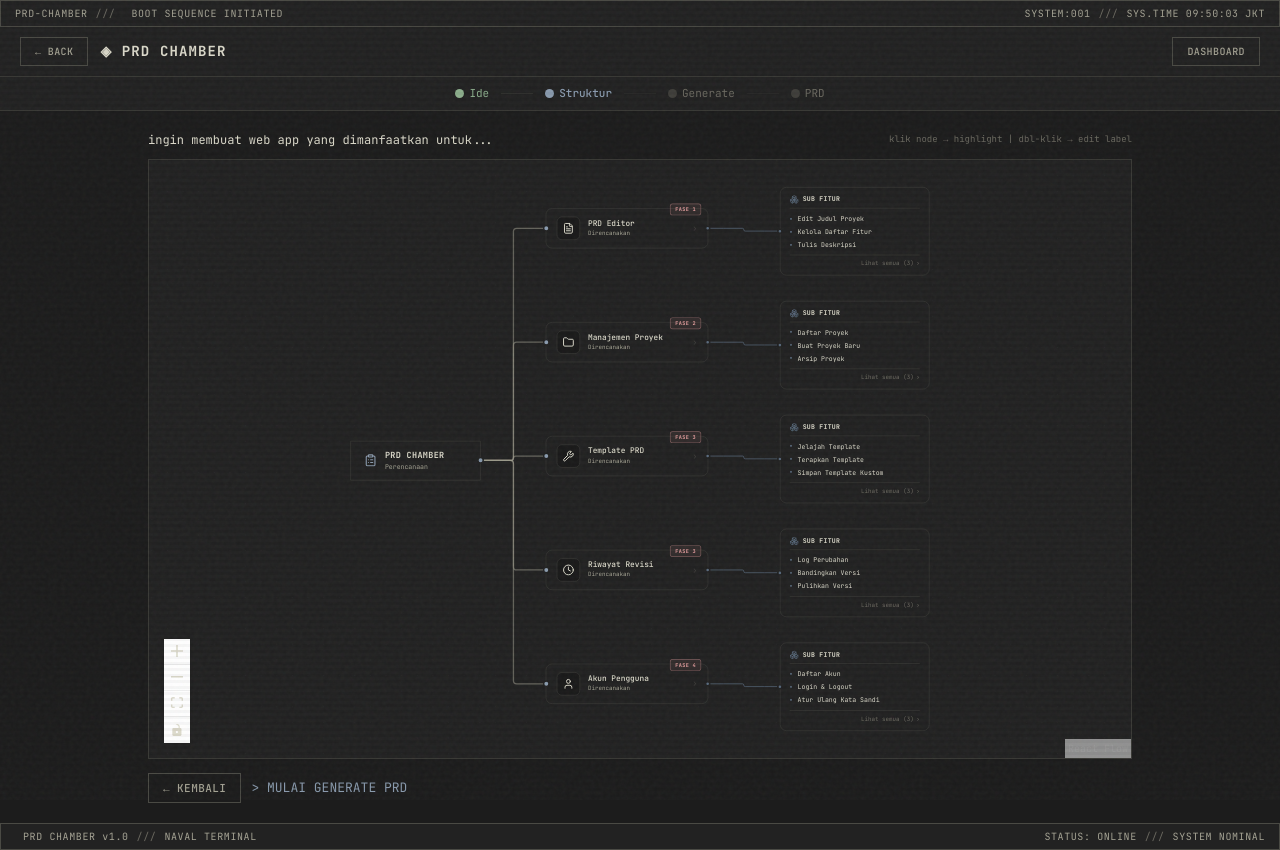
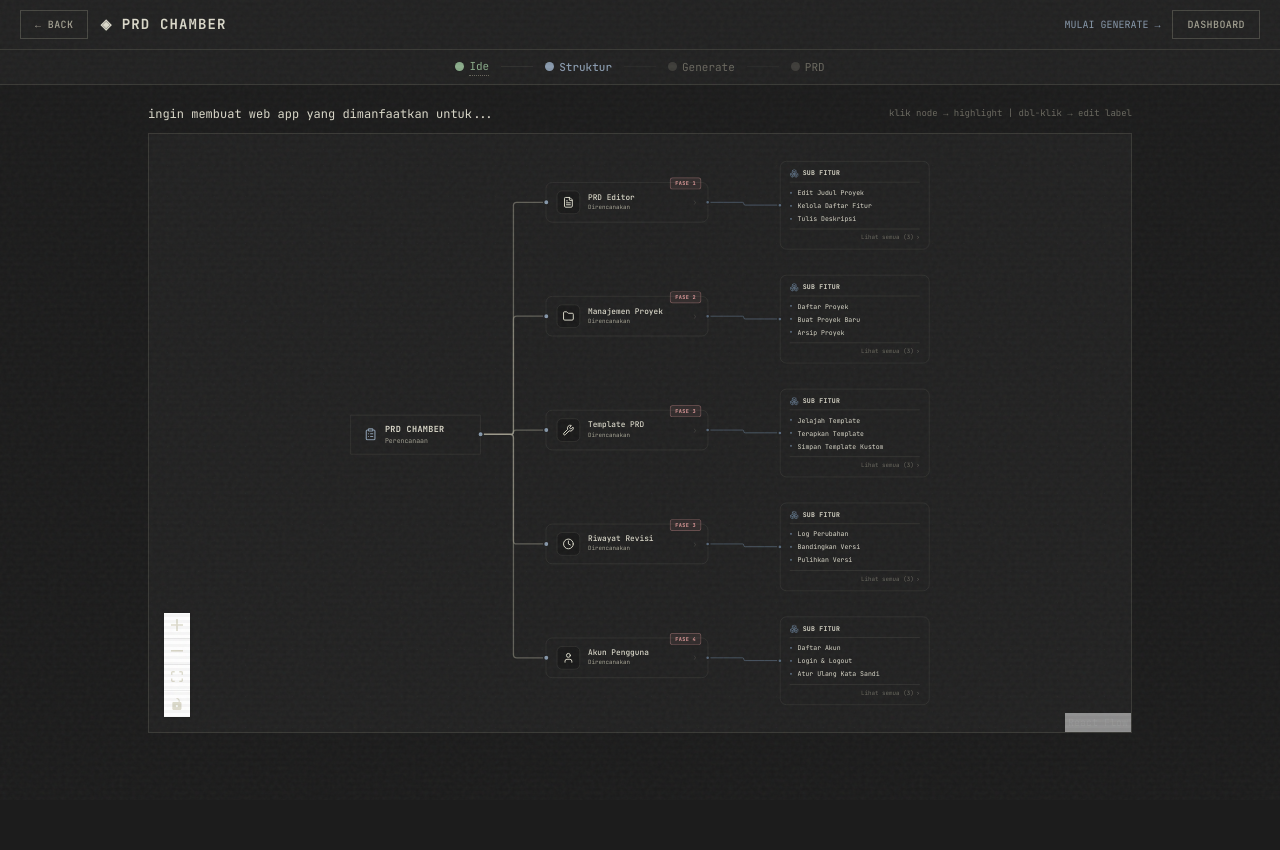
Before and after one commit to zettxh/prd-chamber, a React (Vite) app: page /project/1/structure in a window 1280 px wide. After the commit the page ends 800 px from the top, so only its background shows below. Built offline with nearby package versions, Linux system fonts and the light colour scheme.

Commit message:
refactor: hapus status bar + stepper clickable + LANJUT di navbar (hilanngkan bottom buttons)

```diff
--- a/src/components/Layout.tsx
+++ b/src/components/Layout.tsx
@@ -1,4 +1,3 @@
-import { useEffect } from 'react';
 import type { ReactNode } from 'react';
 import { useLocation, useNavigate } from 'react-router-dom';
 import TopStepper from './TopStepper';
@@ -7,31 +6,21 @@ interface Props {
   children: ReactNode;
   showBack?: boolean;
   showStepper?: boolean;
+  continueLabel?: string;
+  onContinue?: () => void;
 }
 
-function useClock() {
-  const [time] = (() => {
-    const t = new Date().toTimeString().split(' ')[0];
-    return [t] as const;
-  })();
-
-  useEffect(() => {
-    const id = setInterval(() => {
-      const el = document.getElementById('sys-clock');
-      if (el) el.textContent = 'SYS.TIME ' + new Date().toTimeString().split(' ')[0] + ' JKT';
-    }, 1000);
-    return () => clearInterval(id);
-  }, []);
-
-  return time;
-}
-
-export default function Layout({ children, showBack = false, showStepper = true }: Props) {
+export default function Layout({
+  children,
+  showBack = false,
+  showStepper = true,
+  continueLabel,
+  onContinue,
+}: Props) {
   const navigate = useNavigate();
   const location = useLocation();
-  const initTime = useClock();
+  const isDashboard = location.pathname === '/';
 
-  const isDashboard = location.pathname === '/';
   const hideStepper = ['/', '/settings', '/login'].includes(location.pathname)
     || location.pathname.startsWith('/share')
     || location.pathname.includes('/versions')
@@ -41,26 +30,12 @@ export default function Layout({ children, showBack = false, showStepper = true
 
   return (
     <div className="min-h-screen flex flex-col term-screen" style={{ position: 'relative', zIndex: 1 }}>
-      {/* ═══ Top Status Bar ═══ */}
-      <div className="status-bar">
-        <div className="flex items-center gap-2">
-          <span>PRD-CHAMBER</span>
-          <span style={{ color: 'var(--text-muted)' }}>///</span>
-          <span className="checkered" />
-          <span>BOOT SEQUENCE INITIATED</span>
-        </div>
-        <div className="flex items-center gap-2">
-          <span>SYSTEM:001</span>
-          <span style={{ color: 'var(--text-muted)' }}>///</span>
-          <span id="sys-clock" style={{ color: 'var(--text-secondary)' }}>SYS.TIME {initTime} JKT</span>
-        </div>
-      </div>
-
       {/* ═══ Navbar ═══ */}
       <nav
         className="flex items-center justify-between px-5 py-2.5"
         style={{ background: 'var(--bg-panel)', borderBottom: '1px solid var(--border)', position: 'sticky', top: 0, zIndex: 30 }}
       >
+        {/* Left */}
         <div className="flex items-center gap-3">
           {showBack && (
             <button onClick={() => navigate(-1)} className="term-btn" style={{ fontSize: 10 }}>
@@ -83,7 +58,13 @@ export default function Layout({ children, showBack = false, showStepper = true
           </span>
         </div>
 
-        <div className="flex items-center gap-4">
+        {/* Right */}
+        <div className="flex items-center gap-3">
+          {continueLabel && onContinue && (
+            <button onClick={onContinue} className="term-btn-accent" style={{ fontSize: 10 }}>
+              {continueLabel} →
+            </button>
+          )}
           {!isDashboard && (
             <button onClick={() => navigate('/')} className="term-btn" style={{ fontSize: 10 }}>
               DASHBOARD
@@ -97,21 +78,6 @@ export default function Layout({ children, showBack = false, showStepper = true
       <main className="flex-1 p-5 max-w-5xl mx-auto w-full">
         {children}
       </main>
-
-      {/* ═══ Bottom Status Bar ═══ */}
-      <div className="status-bar" style={{ marginTop: 'auto' }}>
-        <div className="flex items-center gap-2">
-          <span className="checkered" />
-          <span>PRD CHAMBER v1.0</span>
-          <span style={{ color: 'var(--text-muted)' }}>///</span>
-          <span>NAVAL TERMINAL</span>
-        </div>
-        <div className="flex items-center gap-2">
-          <span>STATUS: ONLINE</span>
-          <span style={{ color: 'var(--text-muted)' }}>///</span>
-          <span>SYSTEM NOMINAL</span>
-        </div>
-      </div>
     </div>
   );
 }
--- a/src/components/TopStepper.tsx
+++ b/src/components/TopStepper.tsx
@@ -1,6 +1,20 @@
-import { useLocation } from 'react-router-dom';
+import { useLocation, useNavigate, useParams } from 'react-router-dom';
 
 type Step = 'ide' | 'struktur' | 'generate' | 'prd';
+
+interface StepDef {
+  key: Step;
+  label: string;
+  /** Relative path suffix — combined with /project/:id/ */
+  path: string;
+}
+
+const STEPS: StepDef[] = [
+  { key: 'ide', label: 'Ide', path: 'clarify' },
+  { key: 'struktur', label: 'Struktur', path: 'structure' },
+  { key: 'generate', label: 'Generate', path: 'generate' },
+  { key: 'prd', label: 'PRD', path: 'prd' },
+];
 
 function getActiveStep(pathname: string): Step {
   if (pathname.includes('/prd')) return 'prd';
@@ -11,16 +25,17 @@ function getActiveStep(pathname: string): Step {
 
 export default function TopStepper() {
   const location = useLocation();
+  const navigate = useNavigate();
+  const { id: projectId } = useParams<{ id: string }>();
   const active = getActiveStep(location.pathname);
+  const stepIndex = STEPS.findIndex(s => s.key === active);
 
-  const steps: { key: Step; label: string }[] = [
-    { key: 'ide', label: 'Ide' },
-    { key: 'struktur', label: 'Struktur' },
-    { key: 'generate', label: 'Generate' },
-    { key: 'prd', label: 'PRD' },
-  ];
-
-  const stepIndex = steps.findIndex(s => s.key === active);
+  const handleClick = (index: number) => {
+    // Only allow clicking completed steps (before current)
+    if (index >= stepIndex) return;
+    const target = STEPS[index];
+    navigate(`/project/${projectId}/${target.path}`);
+  };
 
   return (
     <div
@@ -28,26 +43,40 @@ export default function TopStepper() {
       style={{ background: 'var(--bg-panel)', borderBottom: '1px solid var(--border)' }}
     >
       <div style={{ display: 'flex', alignItems: 'center', gap: 0 }}>
-        {steps.map((step, i) => {
+        {STEPS.map((step, i) => {
           const isCompleted = i < stepIndex;
           const isActive = i === stepIndex;
+          const isClickable = isCompleted;
 
           return (
-            <span key={step.key} style={{ display: 'flex', alignItems: 'center' }}>
+            <span
+              key={step.key}
+              style={{
+                display: 'flex',
+                alignItems: 'center',
+                cursor: isClickable ? 'pointer' : 'default',
+              }}
+              onClick={() => handleClick(i)}
+              title={isClickable ? `Kembali ke ${step.label}` : undefined}
+            >
               {/* Dot */}
               <span style={{
                 width: 9, height: 9, borderRadius: '50%', display: 'inline-block',
                 background: isCompleted ? 'var(--success)' : isActive ? 'var(--accent)' : 'var(--text-muted)',
                 opacity: isActive || isCompleted ? 1 : 0.4,
                 marginRight: 5,
+                transition: 'opacity 150ms',
               }} />
               <span style={{
                 fontSize: 11, fontWeight: isActive ? 500 : 400,
                 color: isCompleted ? 'var(--success)' : isActive ? 'var(--accent)' : 'var(--text-muted)',
+                transition: 'color 150ms',
+                textDecoration: isClickable ? undefined : 'none',
+                borderBottom: isClickable ? '1px dotted var(--text-muted)' : undefined,
               }}>
                 {step.label}
               </span>
-              {i < steps.length - 1 && (
+              {i < STEPS.length - 1 && (
                 <span style={{
                   width: 32, height: 1,
                   background: 'var(--border)',
--- a/src/pages/ClarificationPage.tsx
+++ b/src/pages/ClarificationPage.tsx
@@ -20,7 +20,7 @@ export default function ClarificationPage() {
   };
 
   return (
-    <Layout showBack>
+    <Layout showBack continueLabel="PILIH STRUKTUR" onContinue={handleSubmit}>
       <div style={{ marginBottom: 18 }}>
         <div style={{ display: 'flex', alignItems: 'flex-start', justifyContent: 'space-between', marginBottom: 8 }}>
           <div>
@@ -45,11 +45,6 @@ export default function ClarificationPage() {
           <QuestionCard key={q.id} question={q} index={i} value={answers[q.id] ?? undefined} onChange={handleChange} />
         ))}
       </div>
-
-      <div style={{ display: 'flex', gap: 10, marginTop: 22, paddingBottom: 40 }}>
-        <button onClick={() => navigate(-1)} className="term-btn">← KEMBALI</button>
-        <button onClick={handleSubmit} className="term-btn-accent">{'>'} PILIH STRUKTUR</button>
-      </div>
     </Layout>
   );
 }
--- a/src/pages/GeneratePrdPage.tsx
+++ b/src/pages/GeneratePrdPage.tsx
@@ -49,7 +49,7 @@ export default function GeneratePrdPage() {
   const allDone = items.every(p => p.status === 'done');
 
   return (
-    <Layout showBack>
+    <Layout showBack continueLabel="LIHAT PRD LENGKAP" onContinue={() => navigate('/project/dummy-1/prd')}>
       <div style={{ display: 'flex', alignItems: 'center', justifyContent: 'space-between', marginBottom: 16 }}>
         <span style={{ fontSize: 10, fontWeight: 700, textTransform: 'uppercase', letterSpacing: '0.08em', color: 'var(--text-muted)' }}>
           <span style={{ color: 'var(--accent)' }}>▸ </span>GENERATE PRD — SSE STREAMING
@@ -90,12 +90,6 @@ export default function GeneratePrdPage() {
           {!allDone && <span style={{ color: 'var(--accent)', animation: 'term-blink 1.5s step-end infinite' }}>▌</span>}
         </div>
       </div>
-
-      <div style={{ marginTop: 16, display: 'flex', gap: 10 }}>
-        <button onClick={() => navigate('/project/dummy-1/prd')} className="term-btn-accent">
-          {allDone ? '>' : '>'} {allDone ? 'LIHAT PRD LENGKAP' : 'SKIP TO PRD'}
-        </button>
-      </div>
     </Layout>
   );
 }
--- a/src/pages/PrdPage.tsx
+++ b/src/pages/PrdPage.tsx
@@ -20,7 +20,7 @@ export default function PrdPage() {
   const [content, setContent] = useState(dummyPrdContent);
 
   return (
-    <Layout showBack>
+    <Layout showBack continueLabel="TASK BREAKDOWN" onContinue={() => navigate('/project/dummy-1/tasks')}>
       <div style={{ display: 'grid', gridTemplateColumns: '200px 1fr', gap: 16, minHeight: 420 }}>
         {/* Sidebar */}
         <div className="term-panel" style={{ padding: '8px 0' }}>
@@ -50,12 +50,6 @@ export default function PrdPage() {
           />
         </div>
       </div>
-
-      <div style={{ display: 'flex', gap: 10, marginTop: 16 }}>
-        <button onClick={() => navigate(-1)} className="term-btn">← KEMBALI</button>
-        <button onClick={() => navigate('/project/dummy-1/export')} className="term-btn">↓ EXPORT MD</button>
-        <button onClick={() => navigate('/project/dummy-1/tasks')} className="term-btn-accent">{'>'} TASK BREAKDOWN</button>
-      </div>
     </Layout>
   );
 }
--- a/src/pages/StructurePage.tsx
+++ b/src/pages/StructurePage.tsx
@@ -30,7 +30,7 @@ export default function StructurePage() {
   const onPaneClick = useCallback(() => deselectAll(), [deselectAll]);
 
   return (
-    <Layout showBack>
+    <Layout showBack continueLabel="MULAI GENERATE" onContinue={() => navigate('/project/dummy-1/generate')}>
       {/* Header */}
       <div style={{ display: 'flex', alignItems: 'center', justifyContent: 'space-between', marginBottom: 10 }}>
         <span style={{ fontSize: 12, color: 'var(--text-primary)' }}>
@@ -59,11 +59,6 @@ export default function StructurePage() {
           <Background variant={BackgroundVariant.Dots} gap={24} size={1} color="rgba(138,155,174,0.12)" />
         </ReactFlow>
       </div>
-
-      <div style={{ display: 'flex', gap: 10, marginTop: 14 }}>
-        <button onClick={() => navigate(-1)} className="term-btn">← KEMBALI</button>
-        <button onClick={() => navigate('/project/dummy-1/generate')} className="term-btn-accent">{'>'} MULAI GENERATE PRD</button>
-      </div>
     </Layout>
   );
 }
```
